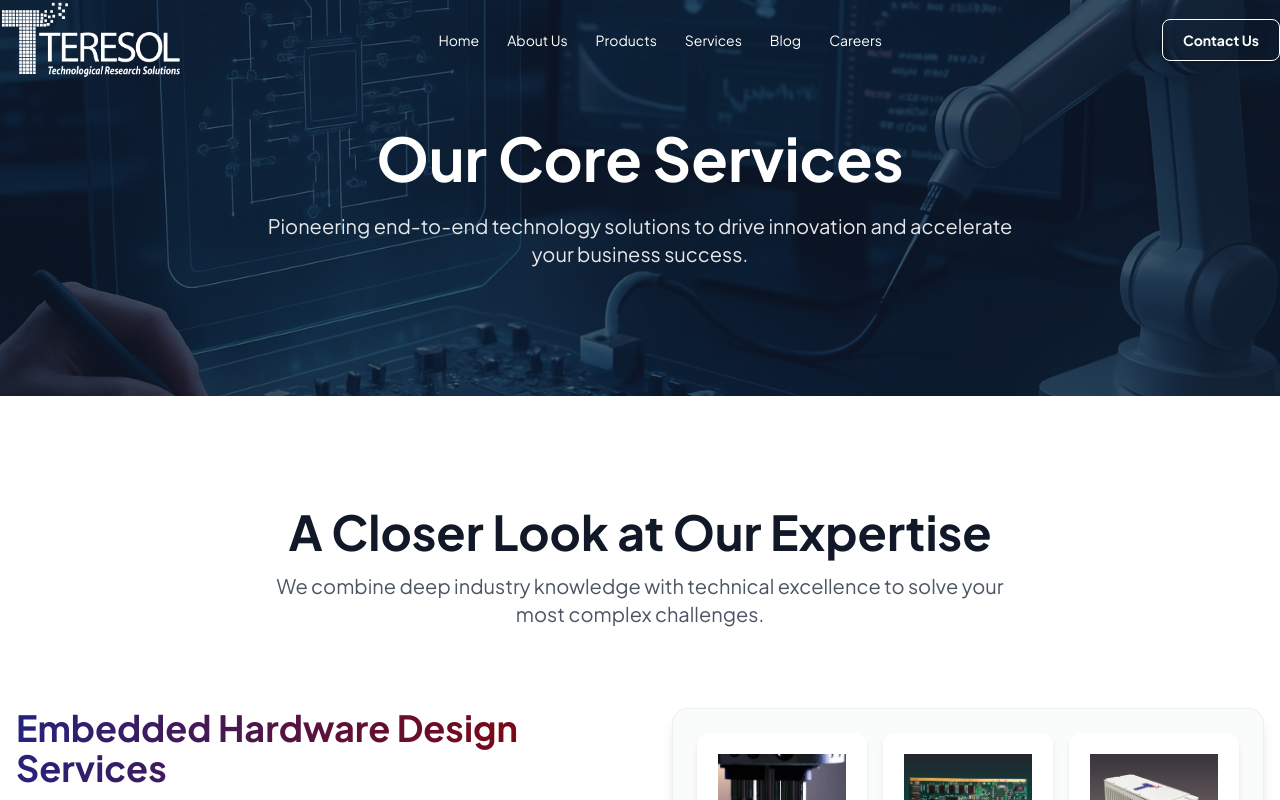
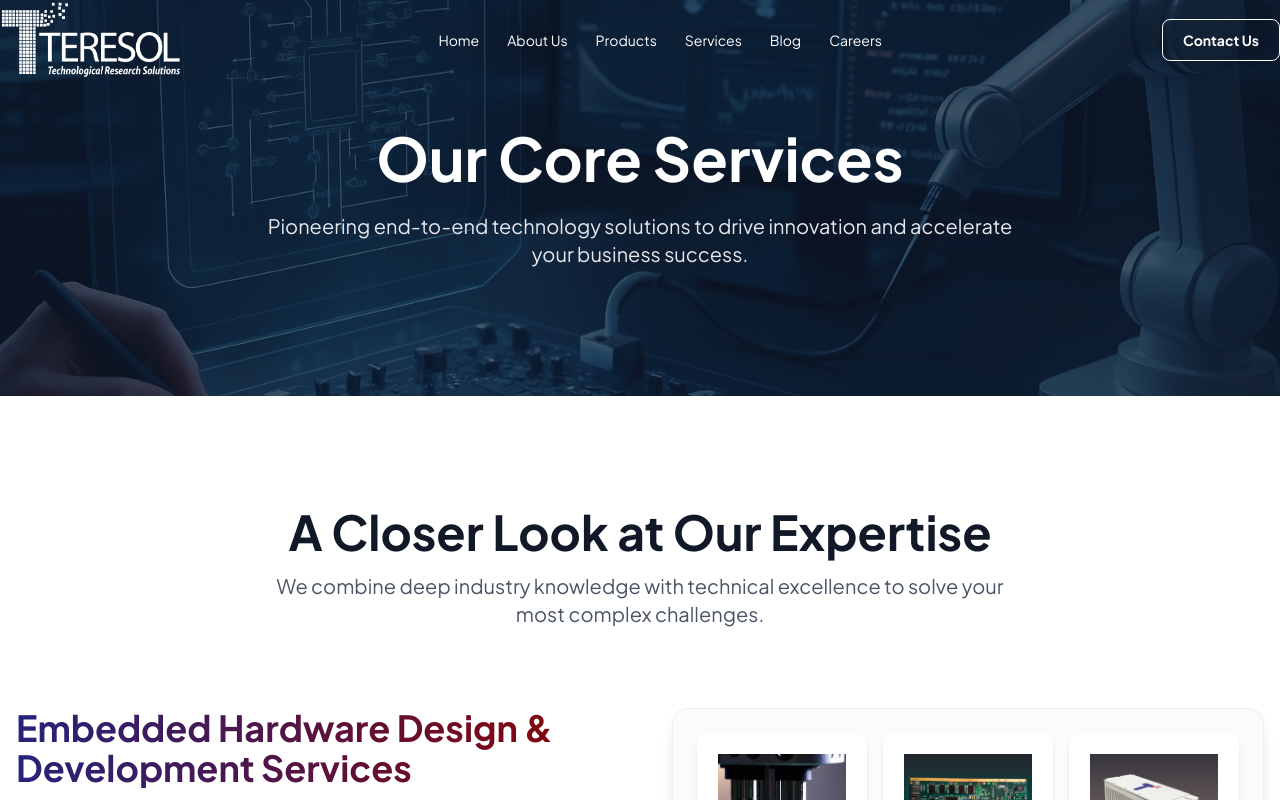
Before and after one commit to UmerDaraz163/teresol-web, a Next.js app: page /services in a window 1280 px wide. Shown: the top 800 px of the page. Built offline with nearby package versions, Linux system fonts and the light colour scheme.

Commit message:
hardware services title updated

```diff
--- a/app/data/homepageData.ts
+++ b/app/data/homepageData.ts
@@ -47,7 +47,7 @@ export const heroSlides = [
   export const featuredServices = [
     {
       icon: "ri-cpu-line",
-      title: "Embedded Hardware Design Services",
+      title: "Embedded Hardware Design & Development Services",
       description: "Our embedded design includes complex multi layers (18-24) high speed signal processing PCBs, Single Board Computers (SBC) for time sched-uled applications, their board support packages/APIs for external integration and complete customized end to end product (qualified for tough temperature environment) with multiple designed cards.",
       slug: "embedded-hardware-design-services",
       features:[],
--- a/app/data/servicesPageData.ts
+++ b/app/data/servicesPageData.ts
@@ -18,7 +18,7 @@ export type FeatureDetail = {
   export const services: Service[] = [
   {
       icon: "ri-cpu-line",
-      title: "Embedded Hardware Design Services",
+      title: "Embedded Hardware Design & Development Services",
       description: "Our embedded design includes complex multi-layers (18-24) high-speed signal processing PCBs, Single Board Computers (SBC) for time-scheduled applications, their board support packages/APIs for integration, and complete customized end-to-end product (qualified for tough temperature environment) with multiple designed cards.",
       slug: "embedded-hardware-design-services",
       features: [
```
